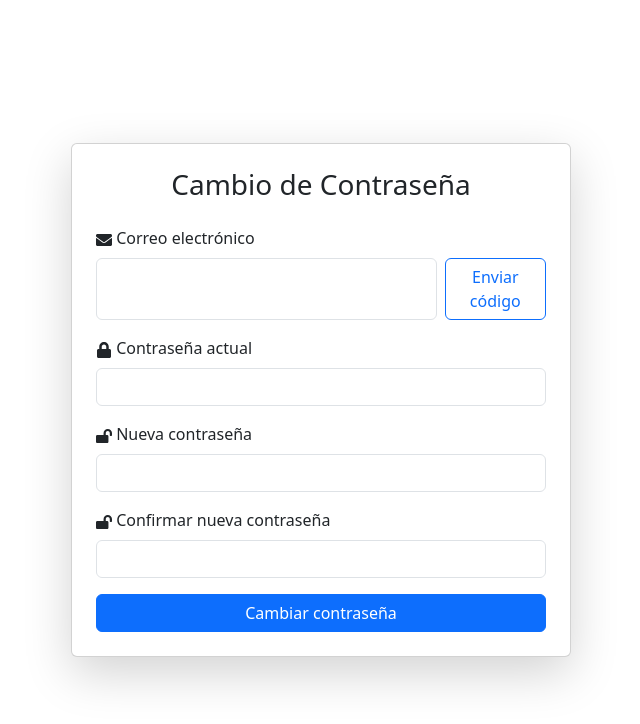
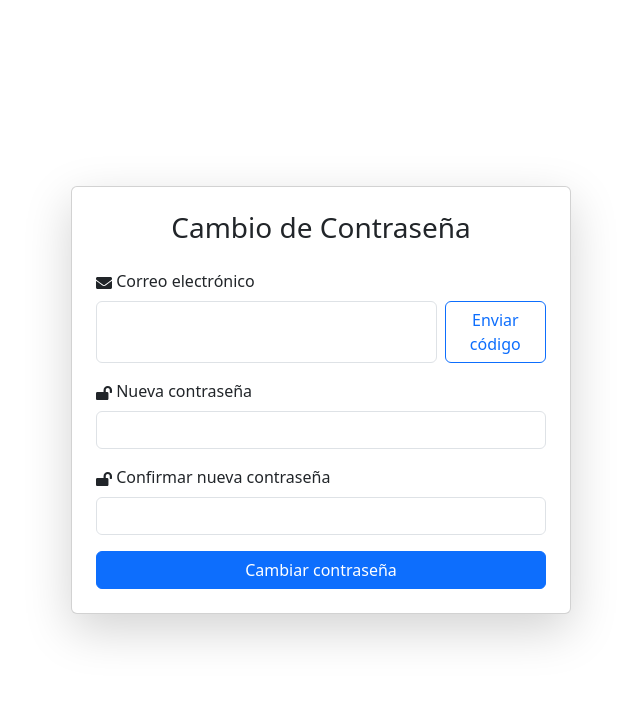
Before and after one commit to juanjarce/lab_elect_front, a React (Vite) app: page /recuperar-contrasenia in a window 1280 px wide. Shown: the top 724 px of the page, without its empty margins (319-959 px from the left). Built offline with nearby package versions, Linux system fonts and the light colour scheme.

Commit message:
ChangePassword service updated

```diff
--- a/src/pages/ChangePassword.jsx
+++ b/src/pages/ChangePassword.jsx
@@ -6,7 +6,6 @@ import { motion } from 'framer-motion';
 const ChangePassword = () => {
   const [formData, setFormData] = useState({
     email: '',
-    currentPassword: '',
     newPassword: '',
     confirmPassword: '',
     verificationCode: '', // Campo para el código de verificación
@@ -70,7 +69,7 @@ const ChangePassword = () => {
         `https://labuq.catavento.co:10443/api/estudiantes/id-by-email?email=${formData.email}`
       );
       if (!idResponse.ok) {
-        throw new Error('Error al obtener el ID del estudiante');
+        throw new Error('El email no se encuentra registrado');
       }
       const { data } = await idResponse.json();
       const estudianteId = data.id;
@@ -84,7 +83,6 @@ const ChangePassword = () => {
             'Content-Type': 'application/json',
           },
           body: JSON.stringify({
-            contraseñaActual: formData.currentPassword,
             nuevaContraseña: formData.newPassword,
             codigoVerificación: formData.verificationCode, // Incluir el código de verificación
           }),
@@ -179,21 +177,6 @@ const ChangePassword = () => {
           )}
 
           <div className="mb-3">
-            <label htmlFor="currentPassword" className="form-label">
-              <FaLock /> Contraseña actual
-            </label>
-            <input
-              type="password"
-              className="form-control"
-              id="currentPassword"
-              name="currentPassword"
-              value={formData.currentPassword}
-              onChange={handleInputChange}
-              required
-            />
-          </div>
-
-          <div className="mb-3">
             <label htmlFor="newPassword" className="form-label">
               <FaLockOpen /> Nueva contraseña
             </label>
```
